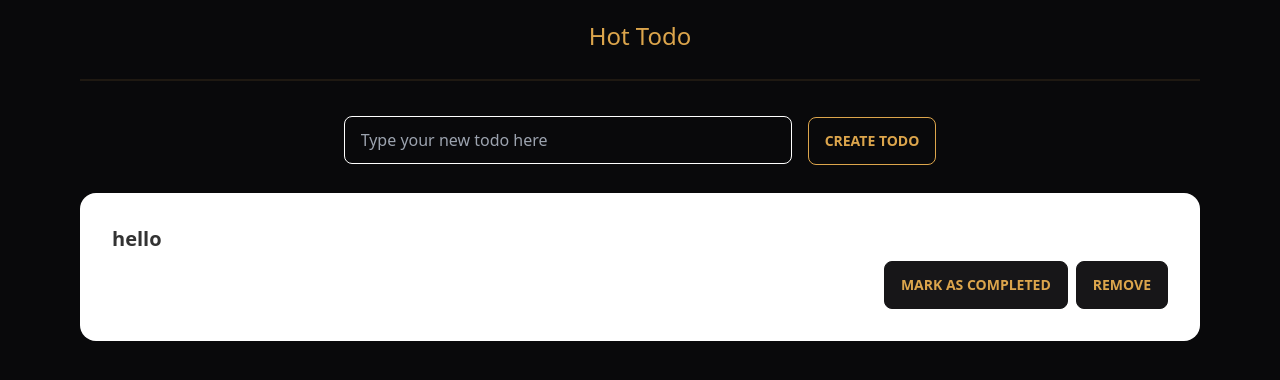
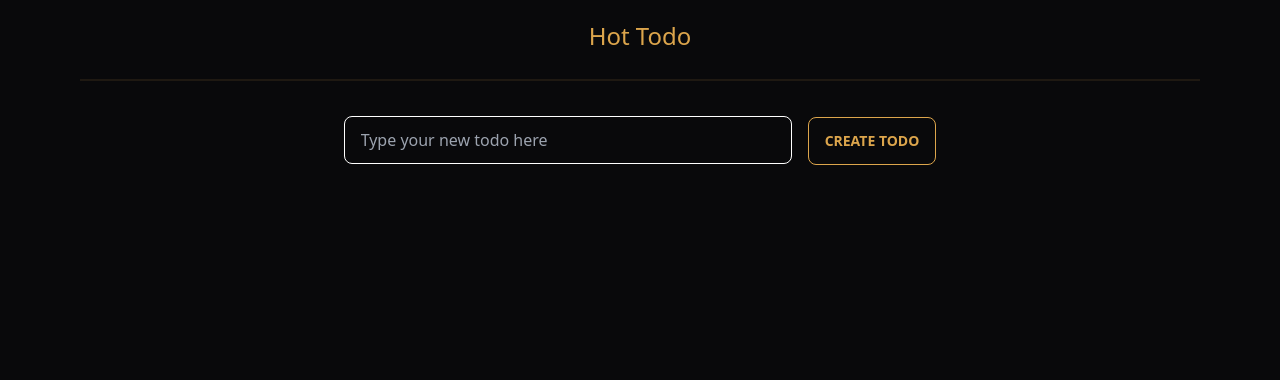
Before and after one commit to rawdaymohamed/Hot-Todo, a React (Create React App) app in the folder frontend/: page / in a window 1280 px wide. Shown: the top 380 px of the page. Built offline with nearby package versions, Linux system fonts and the light colour scheme.

Commit message:
Feat: add REDUX to the frontend

```diff
--- a/frontend/package.json
+++ b/frontend/package.json
@@ -9,7 +9,9 @@
     "daisyui": "^2.24.0",
     "react": "^18.2.0",
     "react-dom": "^18.2.0",
+    "react-redux": "^8.0.2",
     "react-scripts": "5.0.1",
+    "redux": "^4.2.0",
     "web-vitals": "^2.1.4"
   },
   "scripts": {
--- a/frontend/src/index.js
+++ b/frontend/src/index.js
@@ -1,5 +1,7 @@
 import React from 'react';
 import ReactDOM from 'react-dom/client';
+import { Provider } from 'react-redux';
+import { configureStore } from './store';
 import './index.css';
 import App from './App';
 import reportWebVitals from './reportWebVitals';
@@ -7,7 +9,9 @@ import reportWebVitals from './reportWebVitals';
 const root = ReactDOM.createRoot(document.getElementById('root'));
 root.render(
   <React.StrictMode>
-    <App />
+    <Provider store={configureStore()}>
+      <App />
+    </Provider>
   </React.StrictMode>
 );
 
--- /dev/null
+++ b/frontend/src/store.js
@@ -0,0 +1,7 @@
+import { createStore, combineReducers } from 'redux';
+import { todos } from './todos/reducers';
+const reducers = {
+  todos,
+};
+const rootReducer = combineReducers(reducers);
+export const configureStore = () => createStore(rootReducer);
--- a/frontend/src/todos/NewTodoForm.js
+++ b/frontend/src/todos/NewTodoForm.js
@@ -1,9 +1,17 @@
 import { useInput } from '../hooks/useInput';
-const NewTodoForm = () => {
+import { connect } from 'react-redux';
+import { createTodo } from './actions';
+const NewTodoForm = ({ todos, onCreatePressed }) => {
   const [titleProps, resetTitle] = useInput('');
   const submitForm = (e) => {
     e.preventDefault();
-    resetTitle('');
+    const isDuplicateTitle = todos.some(
+      (todo) => todo.title === titleProps.value
+    );
+    if (!isDuplicateTitle) {
+      onCreatePressed(titleProps.value);
+      resetTitle('');
+    }
   };
   return (
     <form onSubmit={(e) => submitForm(e)} className='m-5 text-center'>
@@ -20,4 +28,11 @@ const NewTodoForm = () => {
     </form>
   );
 };
-export default NewTodoForm;
+const mapStateToProps = (state) => ({
+  todos: state.todos,
+});
+const mapDispatchToProps = (dispatch) => ({
+  onCreatePressed: (title) => dispatch(createTodo(title)),
+});
+
+export default connect(mapStateToProps, mapDispatchToProps)(NewTodoForm);
--- a/frontend/src/todos/TodoList.js
+++ b/frontend/src/todos/TodoList.js
@@ -1,12 +1,20 @@
 import React from 'react';
 import NewTodoForm from './NewTodoForm';
 import TodoListItem from './TodoListItem';
-const TodoList = ({ todos = [{ title: 'hello' }] }) => (
+import { connect } from 'react-redux';
+import { removeTodo } from './actions';
+const TodoList = ({ todos = [], onRemovePressed }) => (
   <div>
     <NewTodoForm />
-    {todos.map((todo) => (
-      <TodoListItem todo={todo} key={todo._id} />
+    {todos.map((todo, i) => (
+      <TodoListItem todo={todo} key={i} onRemovePressed={onRemovePressed} />
     ))}
   </div>
 );
-export default TodoList;
+const mapStateToProps = (state) => ({
+  todos: state.todos,
+});
+const mapDispatchToProps = (dispatch) => ({
+  onRemovePressed: (title) => dispatch(removeTodo(title)),
+});
+export default connect(mapStateToProps, mapDispatchToProps)(TodoList);
--- a/frontend/src/todos/TodoListItem.js
+++ b/frontend/src/todos/TodoListItem.js
@@ -1,12 +1,14 @@
-const TodoListItem = ({ todo }) => {
+const TodoListItem = ({ todo, onRemovePressed }) => {
   return (
     <div className='card w-100 lg:mx-20 mx-10 my-5 bg-primary text-primary-content'>
-      <div class='card-body'>
-        <h2 class='card-title'>{todo.title}</h2>
+      <div className='card-body'>
+        <h2 className='card-title'>{todo.title}</h2>
 
-        <div class='card-actions justify-end'>
-          <button class='btn'>Mark as completed</button>
-          <button class='btn'>Remove</button>
+        <div className='card-actions justify-end'>
+          <button className='btn'>Mark as completed</button>
+          <button className='btn' onClick={() => onRemovePressed(todo.title)}>
+            Remove
+          </button>
         </div>
       </div>
     </div>
--- /dev/null
+++ b/frontend/src/todos/actions.js
@@ -0,0 +1,10 @@
+export const CREATE_TODO = 'CREATE_TODO';
+export const createTodo = (title) => ({
+  type: CREATE_TODO,
+  payload: { title },
+});
+export const REMOVE_TODO = 'REMOVE_TODO';
+export const removeTodo = (title) => ({
+  type: REMOVE_TODO,
+  payload: { title },
+});
--- /dev/null
+++ b/frontend/src/todos/reducers.js
@@ -0,0 +1,20 @@
+import { CREATE_TODO, REMOVE_TODO } from './actions';
+export const todos = (state = [], action) => {
+  const { type, payload } = action;
+  switch (type) {
+    case CREATE_TODO: {
+      const { title } = payload;
+      const newTodo = {
+        title,
+        isCompleted: false,
+      };
+      return state.concat(newTodo);
+    }
+    case REMOVE_TODO: {
+      const { title } = payload;
+      return state.filter((todo) => todo.title !== title);
+    }
+    default:
+      return state;
+  }
+};
```
Also changed, not shown: 1 other file (tests, documents, lock files or other folders).
